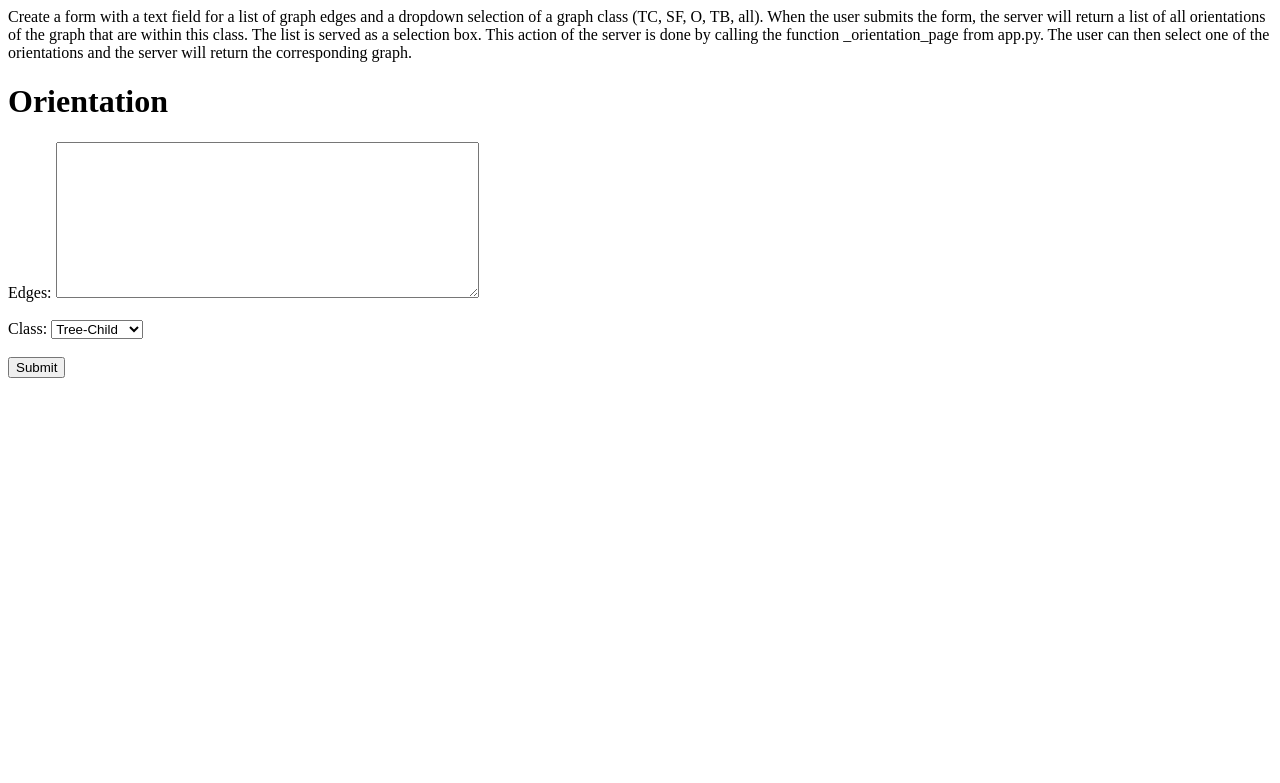
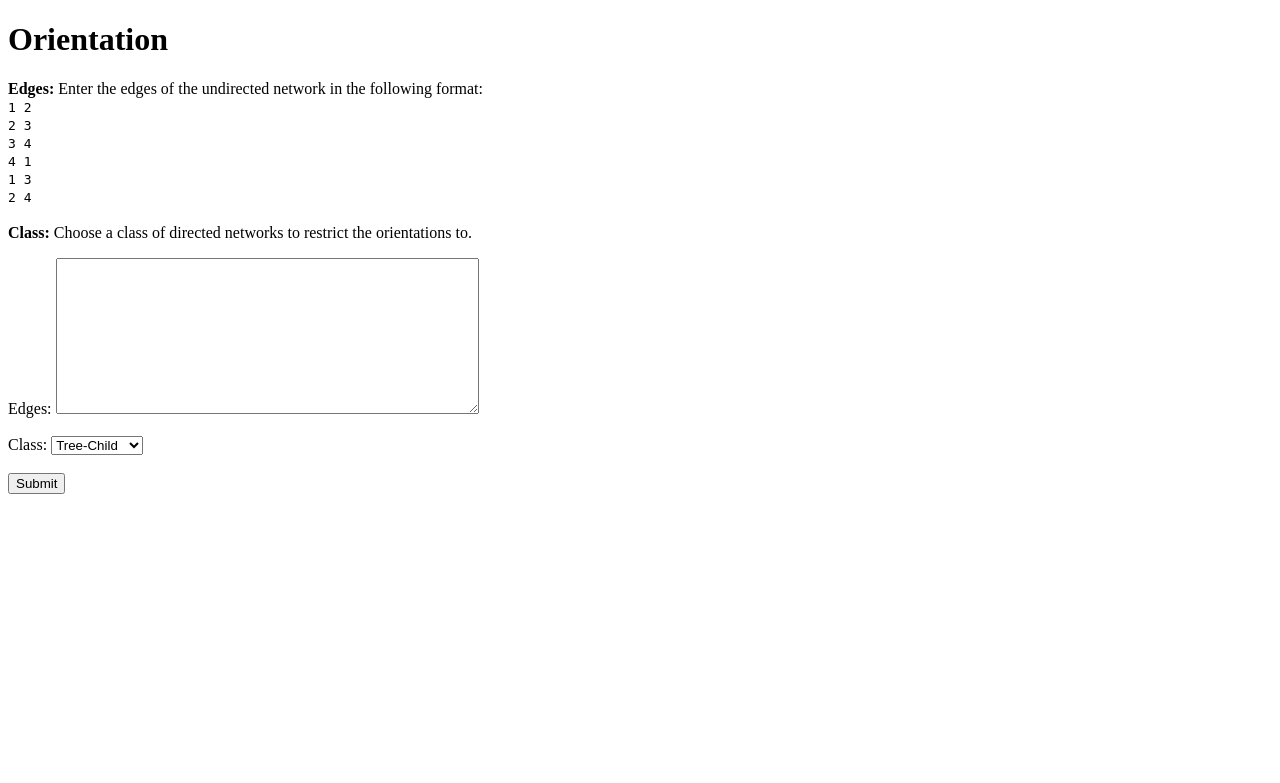
Before and after one commit to RemieJanssen/PhyloWebTools, a Flask app: page /orientation in a window 1280 px wide. Shown: the top 783 px of the page. Run offline with Flask 3, Linux system fonts and the light colour scheme.

Commit message:
Clean up a bit and add explanation

```diff
--- a/app.py
+++ b/app.py
@@ -40,6 +40,19 @@
 
     return render_template("orientation.html", edges=edges, orientations=oriented_networks_edge_lists, network_class=network_class, show_results=True)
 
+
+@app.route("/draw_undirected_network")
+def _draw_undirected_network():
+    """Takes a list of edges and returns a graphviz svg picture of the graph.
+    Each node is labeled with its label.
+    """
+    edges = request.args.get("edges", "[]")
+    edges = json.loads(edges)
+    network = nx.Graph(edges)
+    network_svg = nx.nx_agraph.to_agraph(network).draw(format="svg", prog="neato").decode('ascii')
+    return Markup(network_svg)
+
+
 @app.route("/draw_oriented_network")
 def _draw_oriented_network():
     """Takes a list of edges and returns a graphviz svg picture of the graph.
--- a/templates/orientation.html
+++ b/templates/orientation.html
@@ -1,8 +1,3 @@
-Create a form with a text field for a list of graph edges and a dropdown selection of a graph class (TC, SF, O, TB, all).
-When the user submits the form, the server will return a list of all orientations of the graph that are within this class.
-The list is served as a selection box.
-This action of the server is done by calling the function _orientation_page from app.py.
-The user can then select one of the orientations and the server will return the corresponding graph.
 <!DocType html>
 <html>
 <head>
@@ -11,11 +6,22 @@
 </head>
 <body>
     <h1>Orientation</h1>
+    <p>
+        <b>Edges:</b> Enter the edges of the undirected network in the following format: <br>
+        <code>
+        1 2<br>
+        2 3<br>
+        3 4<br>
+        4 1<br>
+        1 3<br>
+        2 4</code>
+        <br>
+        <br>
+        <b>Class:</b> Choose a class of directed networks to restrict the orientations to. <br>
+    </p>
     <form action="/orientation" method="get">
         <label for="edges">Edges:</label>
         <textarea id="edges" name="edges" rows="10" cols="50">
-            {% for edge in edges %}{{edge}}
-            {% endfor %}
         </textarea><br><br>
         <label for="class">Class:</label>
         <select id="class" name="class">
```
